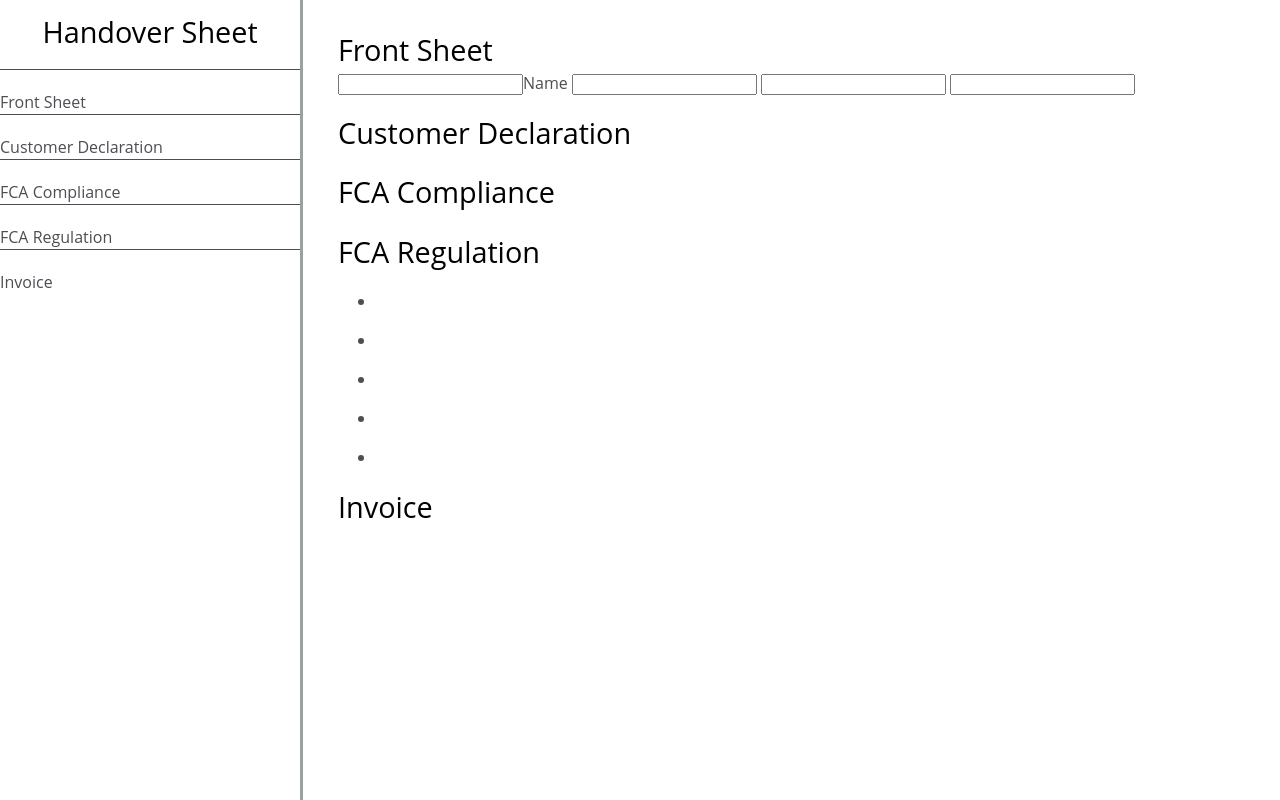
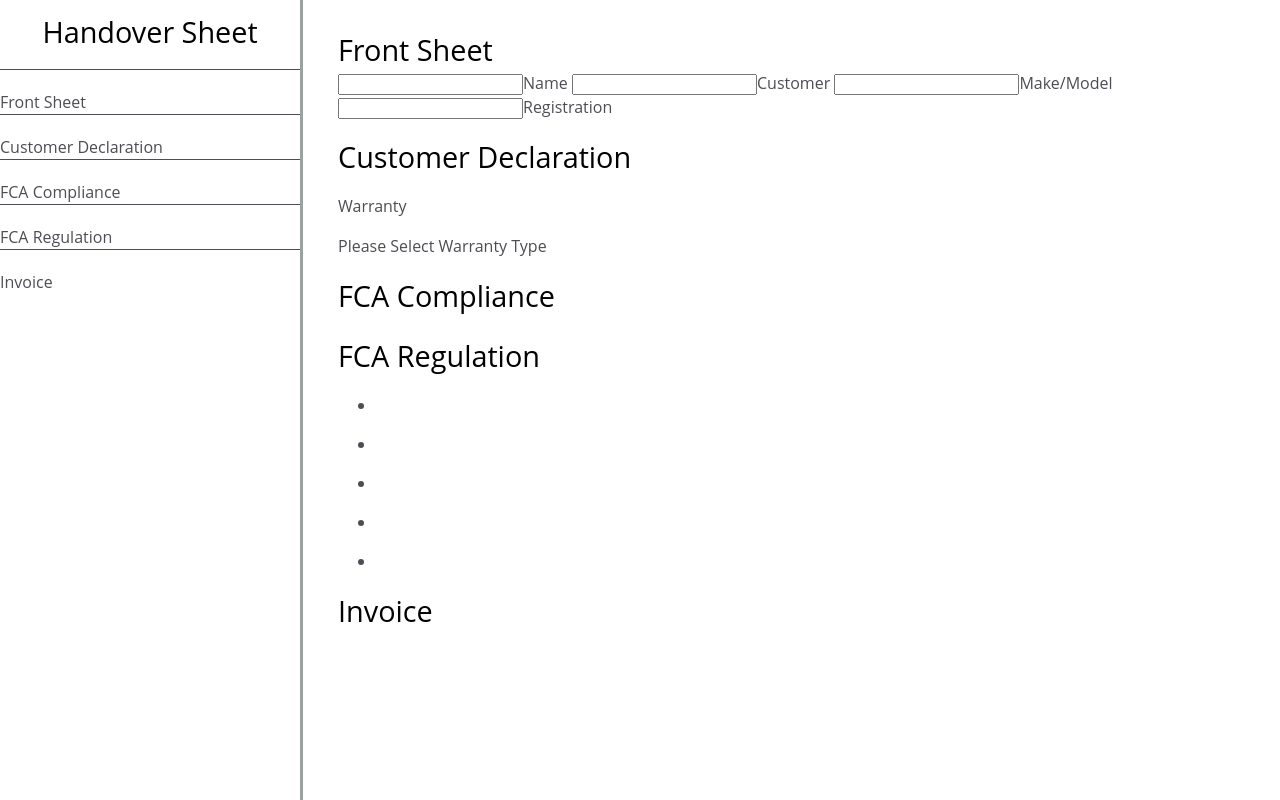
Before and after one commit to JRackhamDev/Handover-Sheet, a plain HTML site: page index.html in a window 1280 px wide. Drawn offline with Linux system fonts and the light colour scheme.

Commit message:
update index.html
small update to naming

```diff
--- a/index.html
+++ b/index.html
@@ -22,15 +22,16 @@
             <section id="Front_Sheet" class="main-section">
                 <header class="sheet_header">Front Sheet</header>
                 <input type="name" id="exec-name">Name</input>
-                <input type="name" id="cust-name"></input>
-                <input type="text" id="make-model"></input>
-                <Input type="text" id="reg-plate"></Input>
+                <input type="name" id="cust-name">Customer</input>
+                <input type="text" id="make-model">Make/Model</input>
+                <Input type="text" id="reg-plate">Registration</Input>
                 <p></p>
                 <p></p>
             </section>
             <section id="Customer_Declaration" class="main-section">
                 <header class="sheet_header">Customer Declaration</header>
-                <p></p>
+                <p>Warranty</p>
+                <label>Please Select Warranty Type</label>
                 <p></p>
             </section>
             <section id="FCA_Compliance" class="main-section">
```
